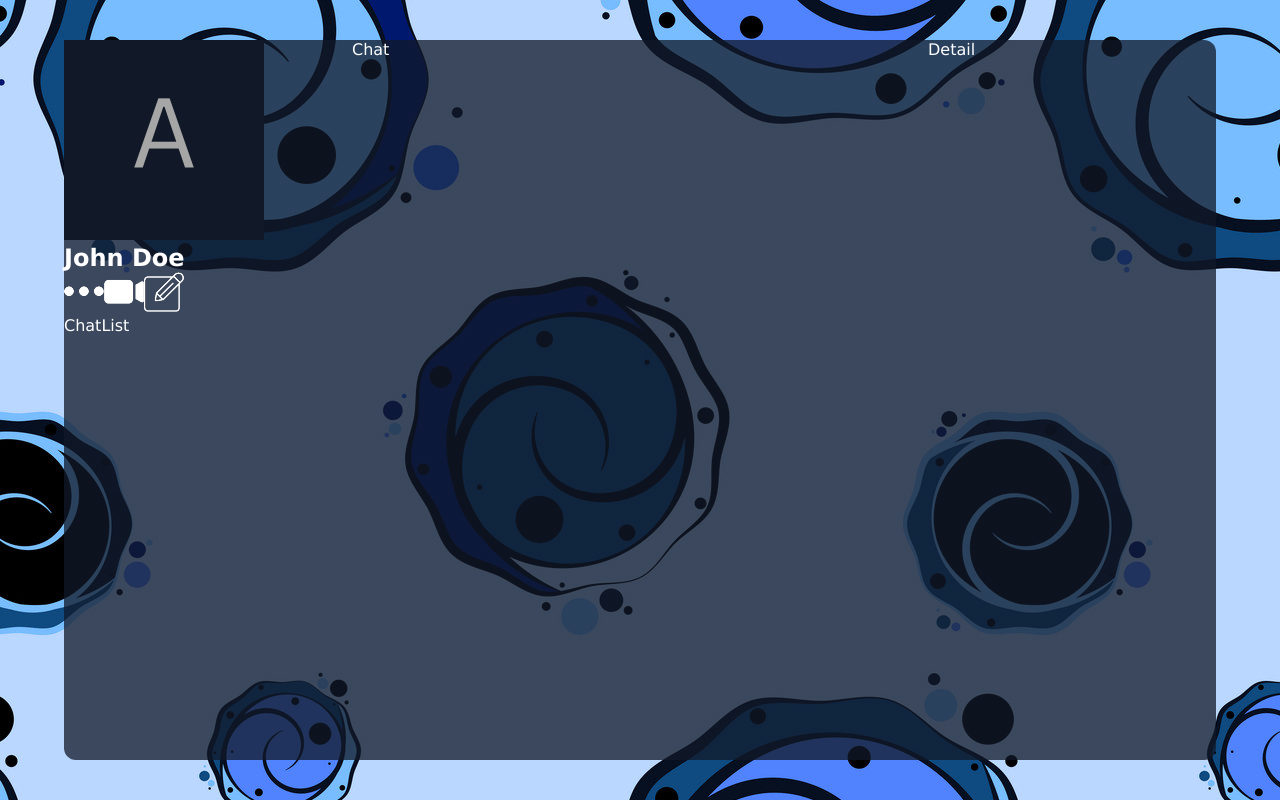
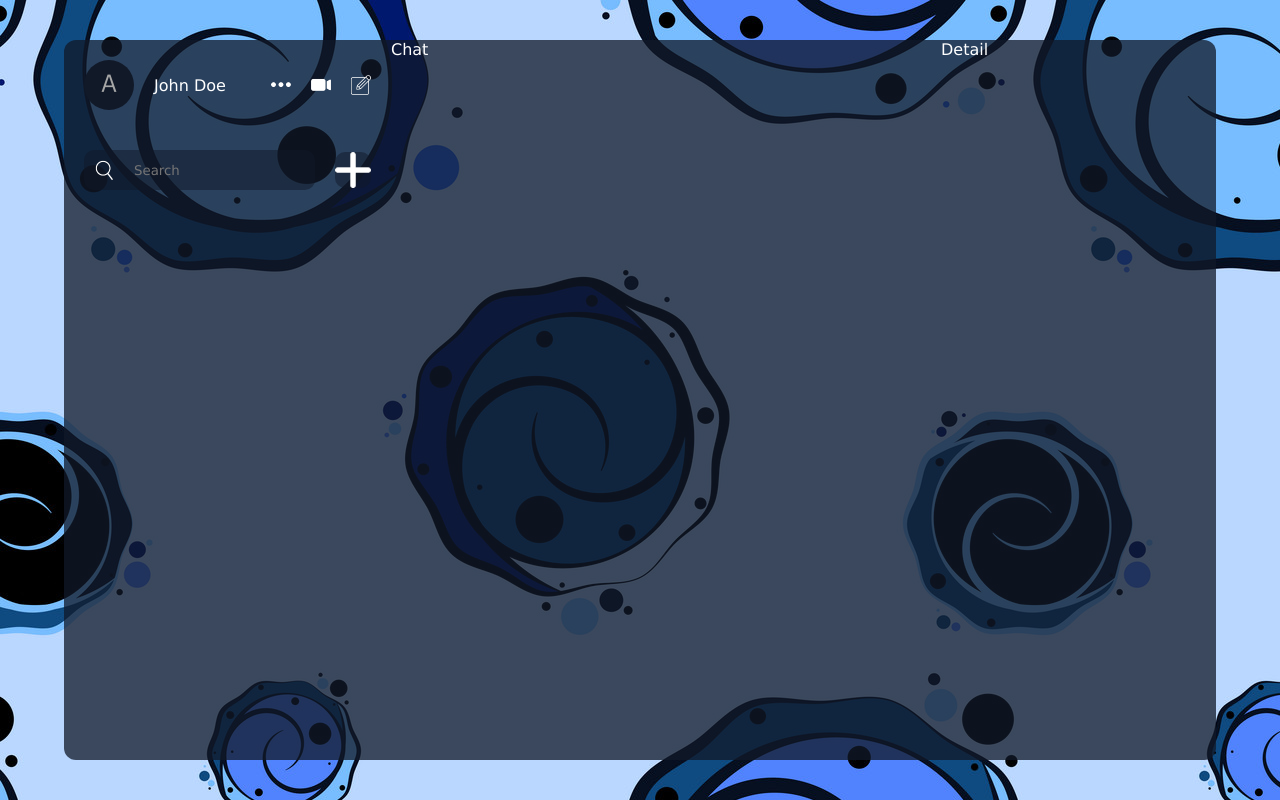
Before and after one commit to Gr8fulnez/Firbase-Chat, a React (Vite) app: page / in a window 1280 px wide. Built offline with nearby package versions, Linux system fonts and the light colour scheme.

Commit message:
search design and toggle

```diff
--- a/src/components/list/Userinfo/Userinfo.jsx
+++ b/src/components/list/Userinfo/Userinfo.jsx
@@ -4,9 +4,9 @@ import "./userInfo.css";
 const Userinfo = () => {
   return (
     <div className="userInfo">
-      <div>
+      <div className="user">
         <img src="./avatar.png" alt="" />
-        <h2>John Doe</h2>
+        <p>John Doe</p>
       </div>
       <div className="icons">
         <img src="./more.png" alt="" />
--- a/src/components/list/Userinfo/userInfo.css
+++ b/src/components/list/Userinfo/userInfo.css
@@ -0,0 +1,29 @@
+.userInfo {
+  padding: 20px;
+  display: flex;
+  align-items: center;
+  justify-content: space-between;
+
+  .user {
+    display: flex;
+    align-items: center;
+    gap: 20px;
+
+    img {
+      width: 50px;
+      height: 50px;
+      border-radius: 50%;
+    }
+  }
+
+  .icons {
+    display: flex;
+    gap: 20px;
+
+    img {
+      height: 20px;
+      height: 20px;
+      cursor: pointer;
+    }
+  }
+}
--- a/src/components/list/chatList/ChatList.jsx
+++ b/src/components/list/chatList/ChatList.jsx
@@ -1,9 +1,19 @@
-import React from 'react'
+import React, { useState } from 'react'
 import './chatList.css'
 
 const ChatList = () => {
+const [addMode, setAddMode] = useState(false)
+
   return (
-    <div>ChatList</div>
+      <div className='chatList'>
+          <div className='search'>
+              <div className='searchBar'>
+                  <img src='./search.png' alt='' />
+              <input type='text' placeholder='Search'/>
+              </div>
+              <img src={addMode ? './minus.png' : './plus.png'}  className='add' onClick={()=> setAddMode(prev => !prev)}/>
+          </div>
+    </div>
   )
 }
 
--- a/src/components/list/chatList/chatList.css
+++ b/src/components/list/chatList/chatList.css
@@ -0,0 +1,40 @@
+.chatList {
+  .search {
+    display: flex;
+    align-items: center;
+    gap: 20px;
+    padding: 20px;
+
+    .searchBar {
+      flex: 1;
+      background-color: rgba(17, 25, 40, 0.5);
+      display: flex;
+      align-items: center;
+      gap: 20px;
+      border-radius: 10px;
+      padding: 10px;
+
+      input {
+        background-color: transparent;
+        border: none;
+        outline: none;
+        color: white;
+        flex: 1;
+      }
+
+      img {
+        width: 20px;
+        height: 20px;
+      }
+    }
+
+    .add {
+      width: 36px;
+      height: 36px;
+      background-color: rgba(17, 25, 40, 0.5);
+      padding: 10;
+      border-radius: 10px;
+      cursor: pointer;
+    }
+  }
+}
```
